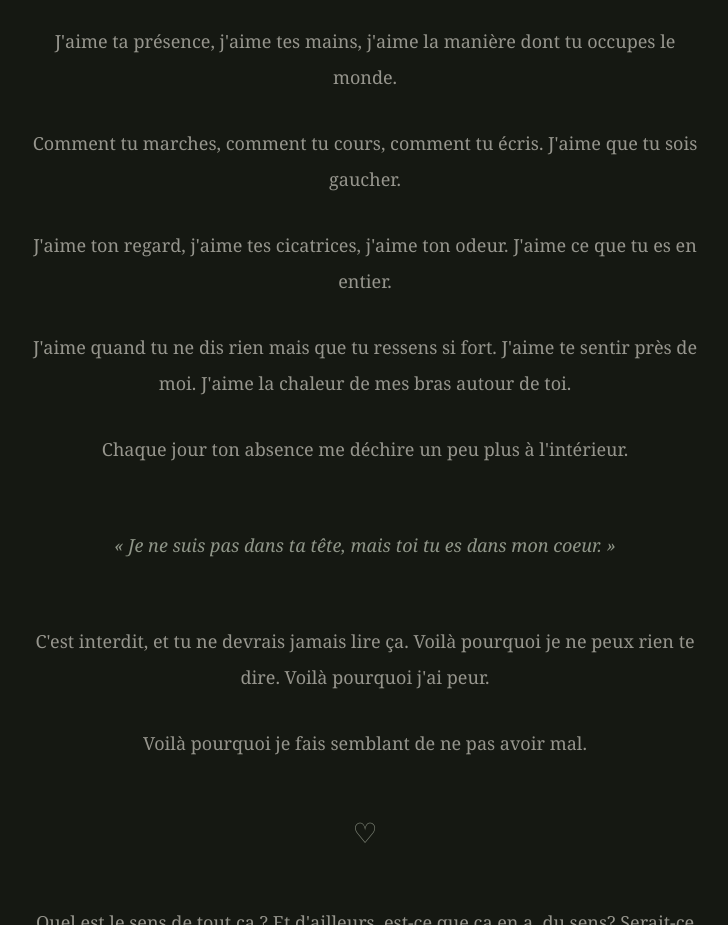
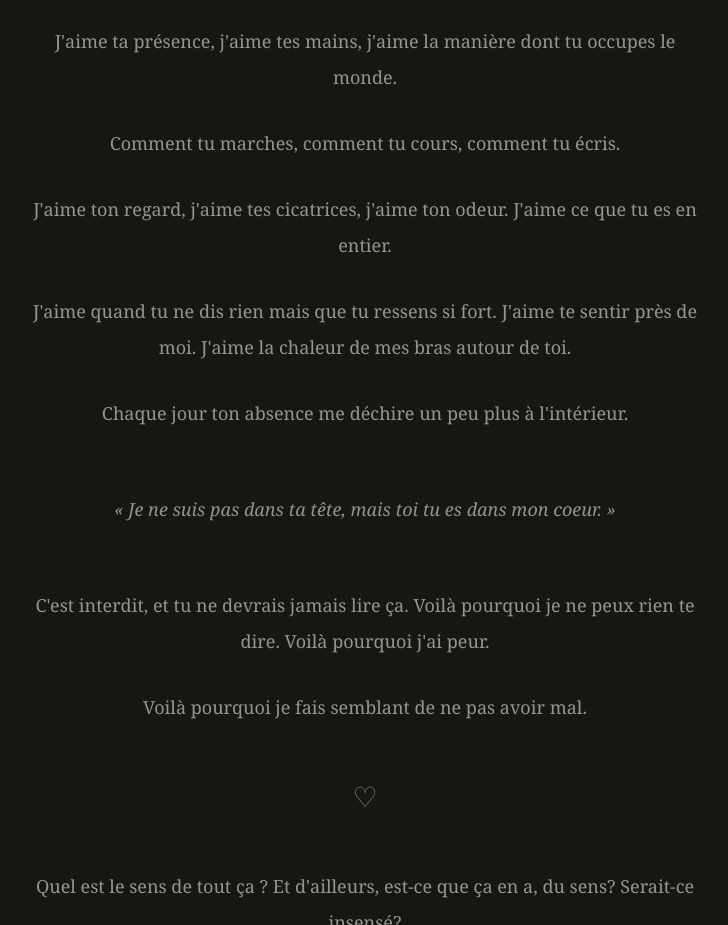
Before and after one commit to MoonBloomWitch/moonbloomwitch.github.io, a plain HTML site: page lou/Tu-n-etais-pas-la.html in a window 1280 px wide. Shown: the part 1280-2205 px from the top of the page, without its empty margins (275-1003 px from the left). Drawn offline with Linux system fonts and the light colour scheme.

Commit message:
Update Tu-n-etais-pas-la.html

```diff
--- a/lou/Tu-n-etais-pas-la.html
+++ b/lou/Tu-n-etais-pas-la.html
@@ -315,7 +315,7 @@
 
       <p>
         Comment tu marches, comment tu cours, comment tu écris.
-        J'aime que tu sois gaucher.
+
       </p>
 
 
```
